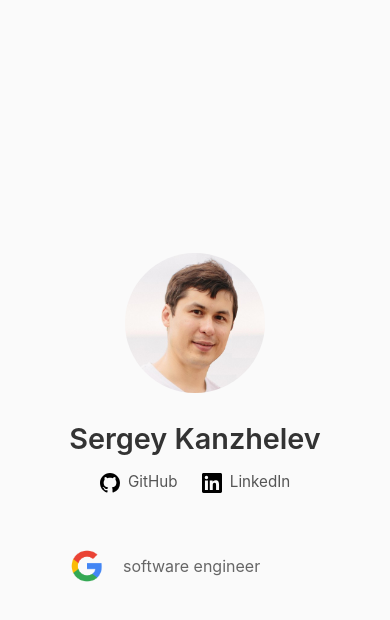
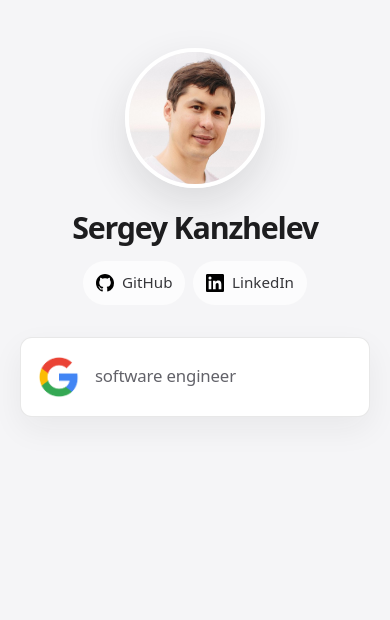
Before and after one commit to SergeyKanzhelev/kanzhelev.com, a plain HTML site: page index.html in a window 390 px wide. Drawn offline with Linux system fonts and the light colour scheme.

Commit message:
Polish homepage alignment and logo sizing (#10)
* [verified] Polish homepage visual alignment

* [verified] docs: add responsive homepage screenshots

```diff
--- /dev/null
+++ b/assets/banner.js
@@ -0,0 +1,90 @@
+function logoKey(name) {
+    return name.toLowerCase().replace(/[^a-z0-9]+/g, '-').replace(/^-|-$/g, '');
+}
+
+export function createBannerController({
+    image,
+    text,
+    items,
+    reducedMotion = false,
+    schedule = setTimeout,
+}) {
+    let current = 0;
+
+    function setItem(item) {
+        image.src = item.avatar;
+        image.alt = item.name;
+        image.dataset.logo = logoKey(item.name);
+    }
+
+    function typeText(value, callback) {
+        let index = 0;
+        text.textContent = '';
+        function typeNextCharacter() {
+            if (index < value.length) {
+                text.textContent += value[index];
+                index += 1;
+                schedule(typeNextCharacter, 60);
+            } else {
+                schedule(callback, 2000);
+            }
+        }
+        typeNextCharacter();
+    }
+
+    function showNext() {
+        const item = items[current];
+        setItem(item);
+        image.classList.remove('visible');
+        schedule(() => {
+            image.classList.add('visible');
+            typeText(item.text, () => {
+                image.classList.remove('visible');
+                text.textContent = '';
+                current = (current + 1) % items.length;
+                schedule(showNext, 500);
+            });
+        }, 300);
+    }
+
+    function start() {
+        if (!items.length) {
+            return;
+        }
+        if (reducedMotion) {
+            const item = items[0];
+            setItem(item);
+            text.textContent = item.text;
+            image.classList.add('visible');
+            return;
+        }
+        showNext();
+    }
+
+    return { start };
+}
+
+export async function bootstrapBanner() {
+    const image = document.getElementById('bannerImg');
+    const text = document.getElementById('bannerText');
+    if (!image || !text) {
+        return;
+    }
+    const response = await fetch('banner.json');
+    if (!response.ok) {
+        throw new Error(`Unable to load banner data: ${response.status}`);
+    }
+    const items = await response.json();
+    createBannerController({
+        image,
+        text,
+        items,
+        reducedMotion: window.matchMedia('(prefers-reduced-motion: reduce)').matches,
+    }).start();
+}
+
+if (typeof document !== 'undefined') {
+    bootstrapBanner().catch(() => {
+        // The profile remains usable when the optional rotating banner cannot load.
+    });
+}
--- a/index.html
+++ b/index.html
@@ -40,6 +40,15 @@
     }
     </script>
     <style>
+        :root {
+            color-scheme: light;
+            --page: #f5f5f7;
+            --surface: #fff;
+            --text: #1d1d1f;
+            --muted: #626269;
+            --hairline: rgba(29, 29, 31, 0.1);
+        }
+
         * {
             margin: 0;
             padding: 0;
@@ -47,72 +56,121 @@
         }
 
         body {
-            font-family: -apple-system, BlinkMacSystemFont, 'Segoe UI', Roboto, sans-serif;
+            min-height: 100vh;
+            min-height: 100svh;
             display: flex;
             justify-content: center;
             align-items: center;
-            min-height: 100vh;
-            background: #fafafa;
-            color: #333;
+            padding: 2rem 1rem;
+            background: var(--page);
+            color: var(--text);
+            font-family: system-ui, -apple-system, BlinkMacSystemFont, 'Segoe UI', Roboto, Helvetica, Arial, sans-serif;
+            -webkit-font-smoothing: antialiased;
+            text-rendering: optimizeLegibility;
         }
 
         .container {
+            width: min(100%, 33rem);
+            padding: clamp(2rem, 7vw, 4rem) clamp(1rem, 4vw, 2rem);
             text-align: center;
-            padding: 2rem;
         }
 
         .avatar {
-            width: 140px;
-            height: 140px;
+            display: block;
+            width: clamp(8.75rem, 28vw, 9.75rem);
+            height: clamp(8.75rem, 28vw, 9.75rem);
+            margin: 0 auto;
+            border: 4px solid var(--surface);
             border-radius: 50%;
-            margin-bottom: 1.5rem;
+            object-fit: cover;
+            box-shadow: 0 1rem 2.5rem rgba(29, 29, 31, 0.12);
         }
 
         h1 {
-            font-size: 1.8rem;
+            margin: 1.5rem 0 1rem;
+            font-size: clamp(1.9rem, 5vw, 2.25rem);
             font-weight: 600;
-            margin-bottom: 1rem;
+            line-height: 1.08;
+            letter-spacing: -0.04em;
         }
 
         .contacts {
             display: flex;
-            gap: 1.5rem;
+            flex-wrap: wrap;
             justify-content: center;
-            margin-bottom: 3rem;
+            gap: 0.75rem;
+            margin-bottom: 2rem;
         }
 
         .contacts a {
-            color: #555;
+            min-height: 2.75rem;
+            display: inline-flex;
+            align-items: center;
+            justify-content: center;
+            gap: 0.5rem;
+            padding: 0.65rem 0.9rem;
+            border-radius: 999px;
+            background: rgba(255, 255, 255, 0.72);
+            color: #36363a;
+            font-size: 0.95rem;
+            font-weight: 500;
+            line-height: 1;
             text-decoration: none;
-            font-size: 0.95rem;
-            transition: color 0.2s;
+            transition: background-color 0.2s, color 0.2s, transform 0.2s;
         }
 
         .contacts a:hover {
+            background: var(--surface);
             color: #000;
+            transform: translateY(-1px);
+        }
+
+        .contacts a:focus-visible,
+        .hidden-nav a:focus-visible {
+            outline: 2px solid #0066cc;
+            outline-offset: 3px;
         }
 
         .contacts a .icon {
-            width: 20px;
-            height: 20px;
-            vertical-align: middle;
-            margin-right: 4px;
+            width: 1.125rem;
+            height: 1.125rem;
+            display: block;
+            flex: 0 0 auto;
         }
 
         .banner {
-            display: flex;
+            width: min(100%, 22rem);
+            min-height: 5rem;
+            margin: 0 auto;
+            padding: 1rem 1.125rem;
+            display: grid;
+            grid-template-columns: 3rem minmax(0, 1fr);
             align-items: center;
-            justify-content: center;
             gap: 1rem;
-            height: 50px;
+            border: 1px solid var(--hairline);
+            border-radius: 12px;
+            background: var(--surface);
+            box-shadow: 0 0.75rem 2rem rgba(29, 29, 31, 0.06);
         }
 
         .banner-avatar {
-            width: 40px;
-            height: 40px;
-            border-radius: 50%;
+            --logo-scale: 0.94;
+            width: 3rem;
+            height: 3rem;
+            display: block;
+            border-radius: 10px;
+            object-fit: contain;
             opacity: 0;
+            transform: scale(var(--logo-scale));
             transition: opacity 0.4s;
+        }
+
+        .banner-avatar[data-logo="google"] {
+            --logo-scale: 1.15;
+        }
+
+        .banner-avatar[data-logo="containerd"] {
+            --logo-scale: 1.32;
         }
 
         .banner-avatar.visible {
@@ -120,17 +178,20 @@
         }
 
         .banner-text {
-            font-size: 1rem;
-            color: #666;
-            min-width: 200px;
+            min-width: 0;
+            color: var(--muted);
+            font-size: 1.05rem;
+            font-weight: 500;
+            line-height: 1.35;
+            letter-spacing: -0.01em;
             text-align: left;
         }
 
         .hidden-nav {
             display: none;
-            margin-top: 3rem;
+            margin-top: 2rem;
             padding-top: 1.5rem;
-            border-top: 1px solid #ddd;
+            border-top: 1px solid var(--hairline);
         }
 
         .hidden-nav.visible {
@@ -140,19 +201,60 @@
         .hidden-nav ul {
             list-style: none;
             display: flex;
-            gap: 1.5rem;
+            flex-wrap: wrap;
+            gap: 0.5rem 1.25rem;
             justify-content: center;
         }
 
         .hidden-nav a {
-            color: #555;
+            display: inline-block;
+            padding: 0.5rem 0;
+            color: var(--muted);
+            font-size: 0.9rem;
             text-decoration: none;
-            font-size: 0.9rem;
             transition: color 0.2s;
         }
 
         .hidden-nav a:hover {
-            color: #000;
+            color: var(--text);
+        }
+
+        @media (max-width: 520px) {
+            body {
+                align-items: flex-start;
+                padding: 1rem 0.75rem;
+            }
+
+            .container {
+                padding: 2rem 0.5rem;
+            }
+
+            .contacts {
+                gap: 0.5rem;
+            }
+
+            .contacts a {
+                padding-inline: 0.8rem;
+            }
+
+            .banner {
+                grid-template-columns: 2.75rem minmax(0, 1fr);
+                gap: 0.875rem;
+                padding: 0.875rem 1rem;
+            }
+
+            .banner-avatar {
+                width: 2.75rem;
+                height: 2.75rem;
+            }
+        }
+
+        @media (prefers-reduced-motion: reduce) {
+            .contacts a,
+            .banner-avatar,
+            .hidden-nav a {
+                transition: none;
+            }
         }
     </style>
 </head>
@@ -162,10 +264,10 @@
         <h1>Sergey Kanzhelev</h1>
         <div class="contacts">
             <a href="https://github.com/SergeyKanzhelev">
-                <img class="icon" src="assets/github.svg" alt="GitHub"> GitHub
+                <img class="icon" src="assets/github.svg" alt="" aria-hidden="true"> GitHub
             </a>
             <a href="https://www.linkedin.com/in/sergeykanzhelev/">
-                <img class="icon" src="assets/linkedin.svg" alt="LinkedIn"> LinkedIn
+                <img class="icon" src="assets/linkedin.svg" alt="" aria-hidden="true"> LinkedIn
             </a>
         </div>
         <div class="banner">
@@ -182,50 +284,7 @@
         </nav>
     </div>
 
-    <script>
-        let items = [];
-        const bannerImg = document.getElementById('bannerImg');
-        const bannerText = document.getElementById('bannerText');
-        let current = 0;
-
-        fetch('banner.json')
-            .then(r => r.json())
-            .then(data => { items = data; showNext(); });
-
-        function typeText(text, callback) {
-            let i = 0;
-            bannerText.textContent = '';
-            function type() {
-                if (i < text.length) {
-                    bannerText.textContent += text[i];
-                    i++;
-                    setTimeout(type, 60);
-                } else if (callback) {
-                    setTimeout(callback, 2000);
-                }
-            }
-            type();
-        }
-
-        function showNext() {
-            const item = items[current];
-            bannerImg.src = item.avatar;
-            bannerImg.alt = item.name;
-            bannerImg.classList.remove('visible');
-
-            // Small delay then show avatar
-            setTimeout(() => {
-                bannerImg.classList.add('visible');
-                typeText(item.text, () => {
-                    bannerImg.classList.remove('visible');
-                    bannerText.textContent = '';
-                    current = (current + 1) % items.length;
-                    setTimeout(showNext, 500);
-                });
-            }, 300);
-        }
-
-    </script>
+    <script type="module" src="assets/banner.js"></script>
     <script type="module" src="assets/navigation.js"></script>
 </body>
 </html>
```
Also changed, not shown: scripts/verify_banner_behavior.mjs (added, +100 -0 lines), scripts/verify_homepage_layout.mjs (added, +126 -0 lines), docs/pr-screenshots/pr-10/homepage-1440x900.png (added), docs/pr-screenshots/pr-10/homepage-390x844.png (added), docs/pr-screenshots/pr-10/homepage-768x1024.png (added), 1 other file.
